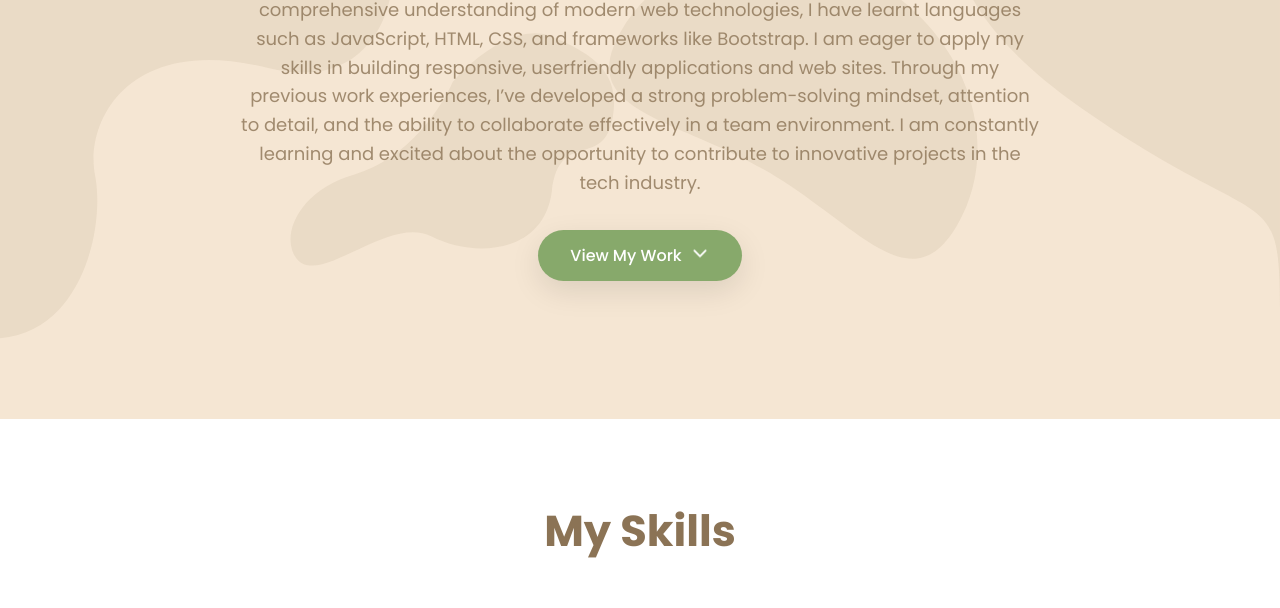
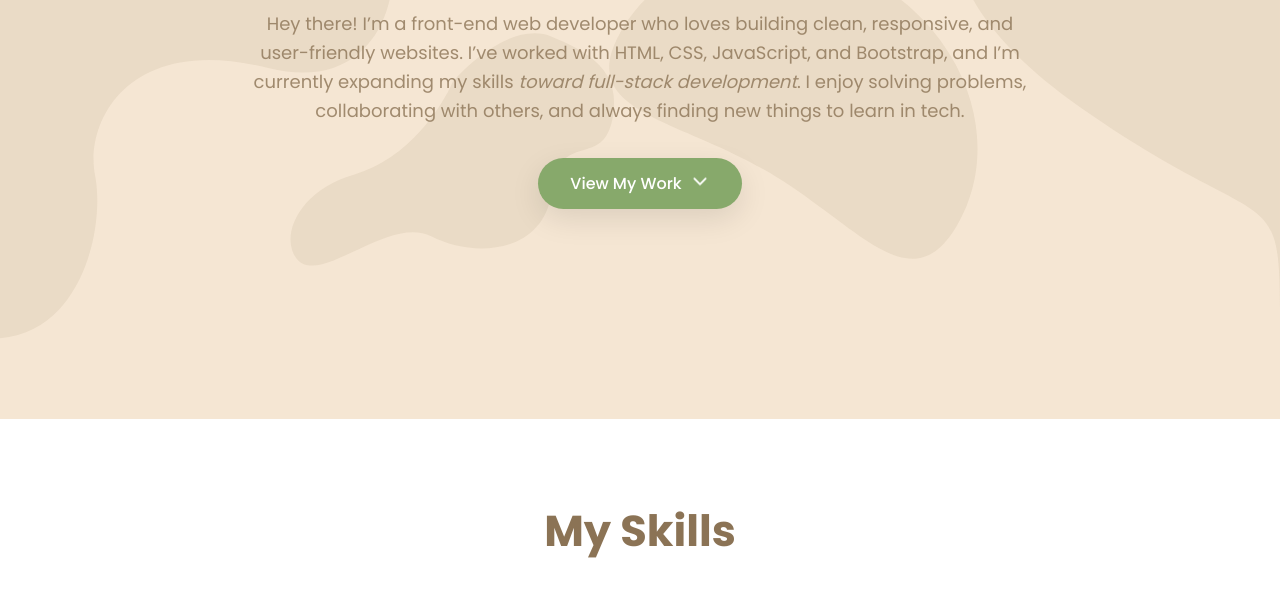
Before and after one commit to korcakSEA/myPortfolio, a website: page index.html in a window 1280 px wide. Shown: the part 453-1061 px from the top of the page. Drawn offline with Linux system fonts and the light colour scheme.

Commit message:
Change text and add spacing hero description

```diff
--- a/index.html
+++ b/index.html
@@ -58,14 +58,7 @@
       <div class="hero__content">
         <h1 class="hero__name">Korhan CAKIR</h1>
         <h2 class="hero__title">Front-end Web Developer</h2>
-        <p class="hero__description">
-          I am a passionate and dedicated full-stack engineering student with a solid foundation in both front-end and
-          soon in back-end development. Currently pursuing a comprehensive understanding of modern web technologies, I
-          have learnt languages such as JavaScript, HTML, CSS, and frameworks like Bootstrap. I am eager to apply my
-          skills in building responsive, userfriendly applications and web sites. Through my previous work experiences,
-          I’ve developed a strong problem-solving mindset, attention to detail, and the ability to collaborate
-          effectively in a team environment. I am constantly learning and excited about the opportunity to contribute to
-          innovative projects in the tech industry.
+        <p class="hero__description">Hey there! I’m a front-end web developer who loves building clean, responsive, and user-friendly websites. I’ve worked with HTML, CSS, JavaScript, and Bootstrap, and I’m currently expanding my skills <em>toward full-stack development</em>. I enjoy solving problems, collaborating with others, and always finding new things to learn in tech.
         </p>
       </div>
       <a href="#projects" class="hero__cta">View My Work
@@ -273,7 +266,7 @@
                     <path d="M9 18c-4.51 2-5-2-7-2"></path>
                   </svg>
                 </a>
-                <a class="link__container" href="www.linkedin.com/in/korhan-cakir-b31a38128" target="_blank">
+                <a class="link__container" href="https://www.linkedin.com/in/korhan-cakir-b31a38128/" target="_blank">
                   <svg xmlns="http://www.w3.org/2000/svg" width="20" height="20" viewBox="0 0 24 24" fill="none"
                     stroke="currentColor" stroke-width="2" stroke-linecap="round" stroke-linejoin="round"
                     class="lucide lucide-linkedin" aria-hidden="true">
--- a/scss/sections/_hero.scss
+++ b/scss/sections/_hero.scss
@@ -41,6 +41,7 @@
     @include description-style();
     color: var(--color-secondary-80);
     margin-bottom: var(--spacing-xl);
+    padding-inline: var(--spacing-sm);
   }
 
   &__cta {
```
Also changed, not shown: dist/css/style.css.
